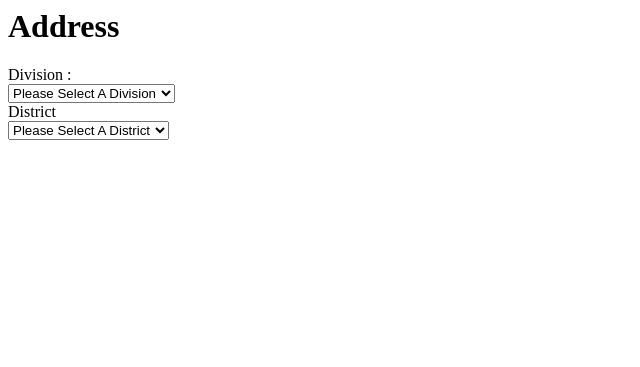
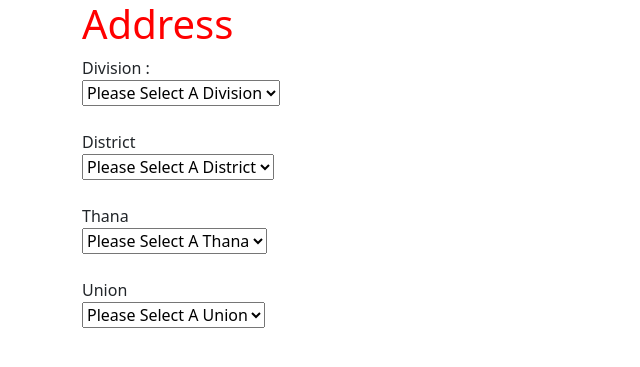
Before and after one commit to Aoyon123/self_php_crud_application, a PHP site: page /address.php in a window 1280 px wide. Shown: the top 367 px of the page, without its empty margins (0-640 px from the left). Run offline with PHP 8.4, Linux system fonts and the light colour scheme; data that the repository does not hold is empty.

Commit message:
Add files via upload

```diff
--- a/address.php
+++ b/address.php
@@ -1,15 +1,21 @@
+
+<link href="https://cdn.jsdelivr.net/npm/bootstrap@5.1.3/dist/css/bootstrap.min.css" rel="stylesheet" integrity="sha384-1BmE4kWBq78iYhFldvKuhfTAU6auU8tT94WrHftjDbrCEXSU1oBoqyl2QvZ6jIW3" crossorigin="anonymous">
+
 <?php
-
 include 'connection.php';
 
-$sql="SELECT * FROM division2 ORDER BY name ASC";
+$sql = "SELECT * FROM division ORDER BY name ASC";
 
-$result=mysqli_query($conn,$sql);
+$result = mysqli_query($conn, $sql);
 
+//$sql2 = "SELECT * FROM district ORDER BY name ASC";
+
+//$result2 = mysqli_query($conn, $sql2);
+//print_r($result);exit;
 ?>
 
-<div>
-    <h1>Address</h1>
+<div class="container">
+    <h1 class="header-style">Address</h1>
 
     <div class="">
         <label>Division :</label>
@@ -18,40 +24,45 @@ $result=mysqli_query($conn,$sql);
             <option>Please Select A Division</option>
 
             <?php
-
-     if(mysqli_num_rows($result)>0){
-         while($row=mysqli_fetch_assoc($result)){
-             $divisionId=$row["id"];
-             $division=$row["name"];
-           echo '<option value=" ' . $divisionId .'">'. $division .'</option>';
+            if (mysqli_num_rows($result) > 0) {
+                while ($row = mysqli_fetch_assoc($result)) {
+                    $divisionId = $row["id"];
+                    $division = $row["name"];
+                    echo '<option value=" ' . $divisionId . '">' . $division . '</option>';
                 }
             }
             ?>
         </select>
         <br>
+        <br>
         <label>District</label>
         <br>
-    <select id="district" name="district">
+        <select id="district" name="district" onchange="showThana(this.value)">
             <option value=0>Please Select A District</option>
+
+        </select>
+        <br>
+        <br>
+          <label>Thana</label>
+        <br>
+        <select id="thana" name="thana" onchange="showUnion(this.value)">
+            <option value=0>Please Select A Thana</option>
+        </select>
+       <br>
+        <br>
+
+         <label>Union</label>
+        <br>
+        <select id="union" name="union">
+            <option value=0>Please Select A Union</option>
         </select>
     </div>
+    <style>
+        .header-style{
+            color:red;
+        }
+    </style>
 </div>
 
 
-    <script>
-  function showDistrict(id){
-      var xhttp;
-      if(id==""){
-          document.getElementById("district").innerHTML="";
-          return;
-      }
-      xhttp=new XMLHttpRequest();
-      xhttp.onreadystatechange = function(){
-          if(this.readyState==4 && this.status==200){
-              document.getElementById("district").innerHTML=this.responseText;
-          }
-      };
-      xhttp.open("GET","getdistrict.php?id="+id,true);
-      xhttp.send();
-  }
-</script>
+<script src="script.js"></script>
```
Lines whose indentation alone changed are shown as unchanged.
